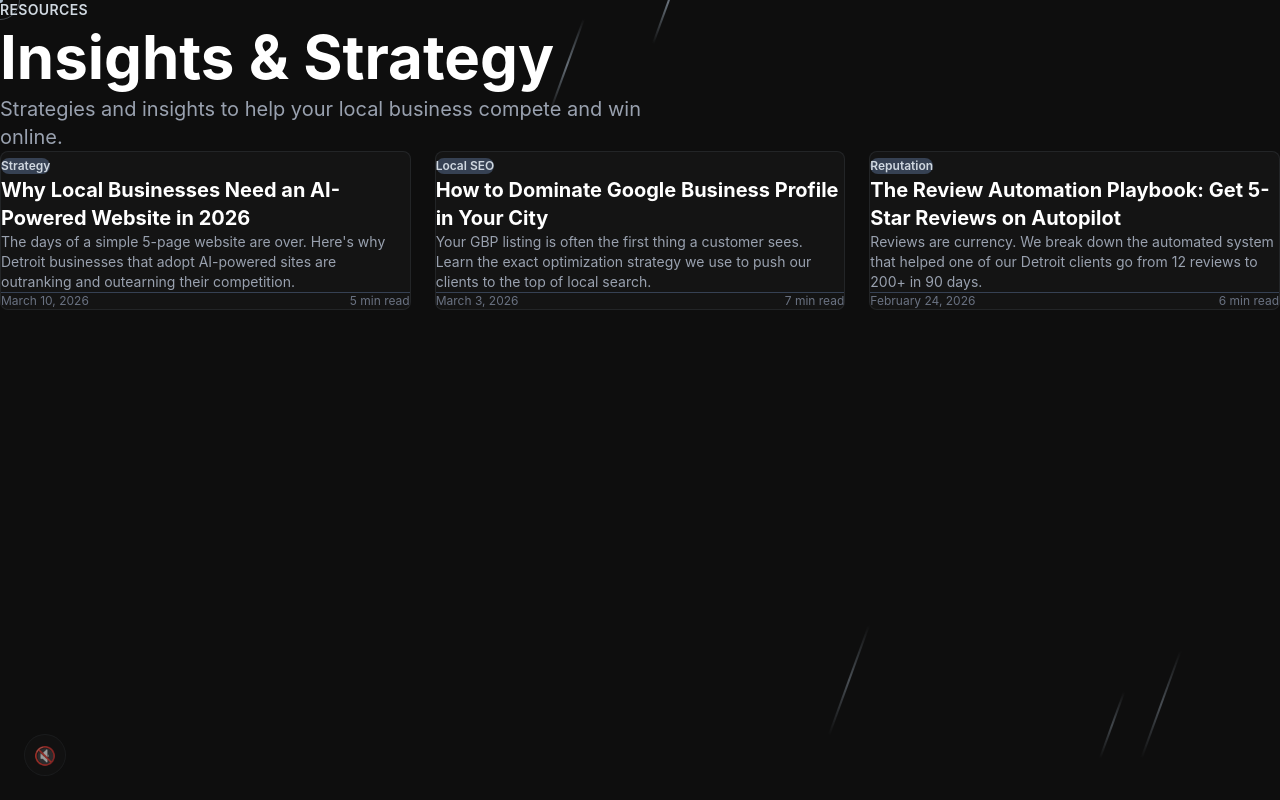
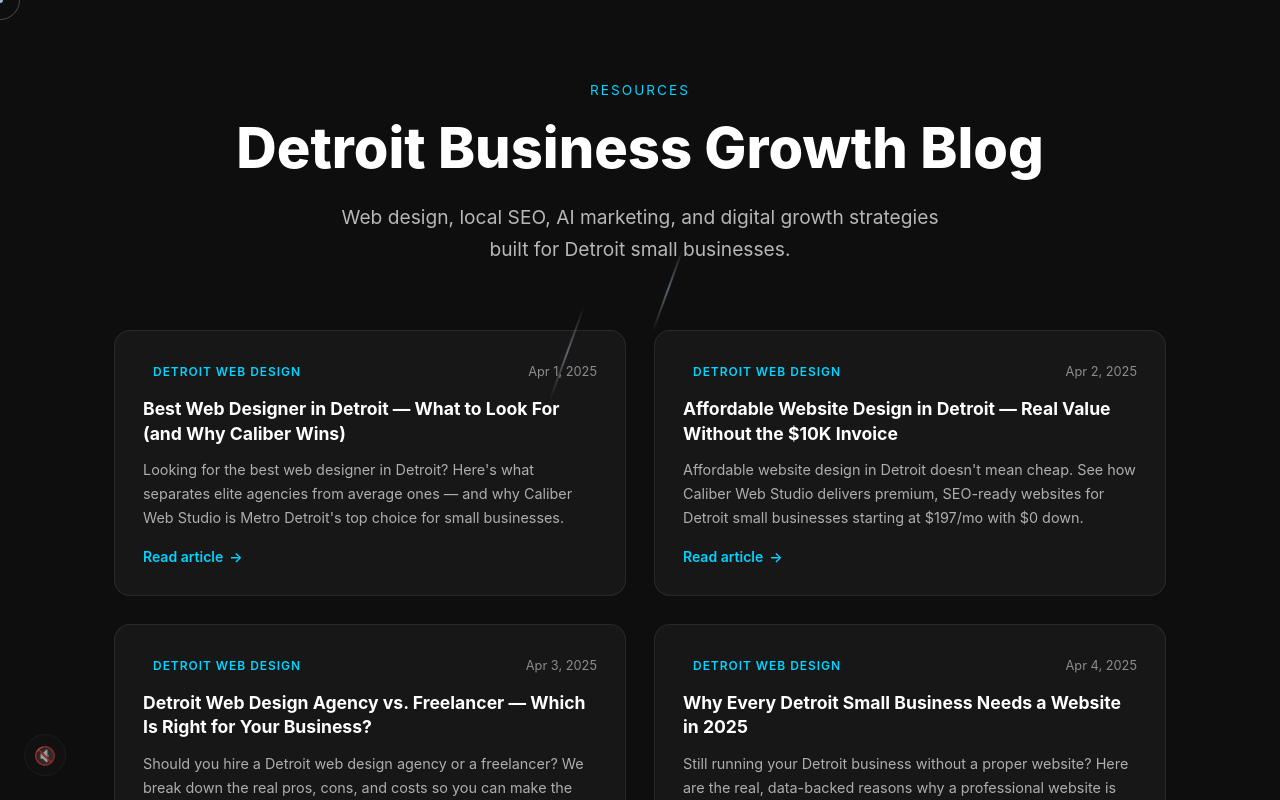
Before and after one commit to Darrin50/caliberwebstudio, a Next.js app: page /blog in a window 1280 px wide. Shown: the top 800 px of the page. Built offline with nearby package versions, Linux system fonts and the light colour scheme.

Commit message:
Refactor BlogPage and add SEO metadata
Refactored BlogPage component to improve structure and added metadata for SEO.

```diff
--- a/src/app/blog/page.tsx
+++ b/src/app/blog/page.tsx
@@ -1,109 +1,125 @@
-'use client';
-import Link from 'next/link';
+import type { Metadata } from "next";
+import Link from "next/link";
+import { posts } from "./posts";
 
-interface BlogPost {
-  slug: string;
-  title: string;
-  excerpt: string;
-  date: string;
-  readTime: string;
-  category: string;
-}
+export const metadata: Metadata = {
+  title: "Blog | Web Design, SEO & AI Tips for Detroit Small Businesses",
+  description: "Expert articles on web design, local SEO, AI-powered marketing, and digital growth strategies for Detroit and Metro Michigan small businesses.",
+  alternates: { canonical: "https://caliberwebstudio.com/blog" },
+  openGraph: {
+    title: "Blog | Caliber Web Studio",
+    description: "Expert tips on web design, local SEO, and AI marketing for Detroit small businesses.",
+    url: "https://caliberwebstudio.com/blog",
+    type: "website",
+  },
+};
 
-const posts: BlogPost[] = [
-  {
-    slug: 'why-local-businesses-need-ai-websites',
-    title: 'Why Local Businesses Need an AI-Powered Website in 2026',
-    excerpt: 'The days of a simple 5-page website are over. Here\'s why Detroit businesses that adopt AI-powered sites are outranking and outearning their competition.',
-    date: 'March 10, 2026',
-    readTime: '5 min read',
-    category: 'Strategy',
-  },
-  {
-    slug: 'google-business-profile-domination',
-    title: 'How to Dominate Google Business Profile in Your City',
-    excerpt: 'Your GBP listing is often the first thing a customer sees. Learn the exact optimization strategy we use to push our clients to the top of local search.',
-    date: 'March 3, 2026',
-    readTime: '7 min read',
-    category: 'Local SEO',
-  },
-  {
-    slug: 'review-automation-guide',
-    title: 'The Review Automation Playbook: Get 5-Star Reviews on Autopilot',
-    excerpt: 'Reviews are currency. We break down the automated system that helped one of our Detroit clients go from 12 reviews to 200+ in 90 days.',
-    date: 'February 24, 2026',
-    readTime: '6 min read',
-    category: 'Reputation',
-  },
-];
+const categoryColors: Record<string, string> = {
+  "Detroit Web Design": "var(--accent, #00d4ff)",
+  "Pricing & Value": "#a78bfa",
+  "AI & Technology": "#34d399",
+  "SEO": "#fb923c",
+  "Industry Guides": "#f472b6",
+  "Advice": "#facc15",
+  "Strategy": "#60a5fa",
+};
 
-export default function BlogPage() {
+export default function BlogIndex() {
   return (
-    <main className="min-h-screen" style={{ backgroundColor: 'var(--bg)' }}>
-      {/* Header Section */}
-      <section className="py-20 px-4 sm:px-6 lg:px-8">
-        <div className="max-w-7xl mx-auto">
-          <div className="text-navy mb-4 text-sm font-semibold tracking-wide uppercase">
+    <main style={{ minHeight: "100vh", paddingTop: "80px", paddingBottom: "80px" }}>
+      <div style={{ maxWidth: "1100px", margin: "0 auto", padding: "0 24px" }}>
+        {/* Header */}
+        <div style={{ textAlign: "center", marginBottom: "64px" }}>
+          <p style={{ fontSize: "0.85rem", letterSpacing: "0.15em", textTransform: "uppercase", color: "var(--accent, #00d4ff)", marginBottom: "16px" }}>
             Resources
-          </div>
-          <h1 className="text-5xl sm:text-6xl font-bold text-white mb-6 leading-tight">
-            Insights & Strategy
+          </p>
+          <h1 style={{ fontSize: "clamp(2rem, 5vw, 3.5rem)", fontWeight: 800, lineHeight: 1.15, color: "var(--text-primary, #fff)", marginBottom: "20px" }}>
+            Detroit Business Growth Blog
           </h1>
-          <p className="text-xl text-gray-400 max-w-2xl">
-            Strategies and insights to help your local business compete and win online.
+          <p style={{ fontSize: "clamp(1rem, 2vw, 1.2rem)", color: "var(--text-secondary, rgba(255,255,255,0.7))", maxWidth: "600px", margin: "0 auto", lineHeight: 1.7 }}>
+            Web design, local SEO, AI marketing, and digital growth strategies built for Detroit small businesses.
           </p>
         </div>
-      </section>
 
-      {/* Blog Grid */}
-      <section className="py-12 px-4 sm:px-6 lg:px-8">
-        <div className="max-w-7xl mx-auto">
-          <div className="grid grid-cols-1 md:grid-cols-2 lg:grid-cols-3 gap-6">
+        {/* Posts Grid */}
+        <div style={{ display: "grid", gridTemplateColumns: "repeat(auto-fill, minmax(min(100%, 340px), 1fr))", gap: "28px" }}>
           {posts.map((post) => (
-              <Link key={post.slug} href={`/blog/${post.slug}`}>
-                <div
-                  className="h-full p-7 rounded-lg border transition-all duration-300 cursor-pointer group hover:shadow-lg"
+            <article
+              key={post.slug}
               style={{
-                    backgroundColor: 'var(--bg2)',
-                    borderColor: 'var(--border)',
-                  }}
-                  onMouseEnter={(e) => {
-                    e.currentTarget.style.borderColor = '#3b5998';
-                    e.currentTarget.style.transform = 'translateY(-4px)';
-                  }}
-                  onMouseLeave={(e) => {
-                    e.currentTarget.style.borderColor = 'var(--border)';
-                    e.currentTarget.style.transform = 'translateY(0)';
+                background: "var(--card-bg, rgba(255,255,255,0.04))",
+                border: "1px solid var(--border-color, rgba(255,255,255,0.08))",
+                borderRadius: "16px",
+                padding: "28px",
+                display: "flex",
+                flexDirection: "column",
+                gap: "12px",
+                transition: "border-color 0.2s, transform 0.2s",
               }}
             >
-                  {/* Category Badge */}
-                  <div className="mb-4">
-                    <span className="inline-block px-3 py-1 text-xs font-semibold text-navy bg-gray-700 rounded-full">
+              <div style={{ display: "flex", justifyContent: "space-between", alignItems: "center", gap: "8px", flexWrap: "wrap" }}>
+                <span style={{
+                  fontSize: "0.75rem",
+                  fontWeight: 600,
+                  letterSpacing: "0.08em",
+                  textTransform: "uppercase",
+                  color: categoryColors[post.category] || "var(--accent, #00d4ff)",
+                  background: `${categoryColors[post.category] || "var(--accent, #00d4ff)"}1a`,
+                  padding: "4px 10px",
+                  borderRadius: "20px",
+                }}>
                   {post.category}
                 </span>
+                <time style={{ fontSize: "0.8rem", color: "var(--text-secondary, rgba(255,255,255,0.5))" }} dateTime={post.date}>
+                  {new Date(post.date).toLocaleDateString("en-US", { month: "short", day: "numeric", year: "numeric" })}
+                </time>
               </div>
 
-                  {/* Title */}
-                  <h3 className="text-xl font-bold text-white mb-3 line-clamp-2 group-hover:text-navy transition-colors">
+              <h2 style={{ fontSize: "1.1rem", fontWeight: 700, lineHeight: 1.4, color: "var(--text-primary, #fff)", margin: 0 }}>
                 {post.title}
-                  </h3>
+              </h2>
 
-                  {/* Excerpt */}
-                  <p className="text-gray-400 text-sm mb-5 line-clamp-3">
-                    {post.excerpt}
+              <p style={{ fontSize: "0.9rem", color: "var(--text-secondary, rgba(255,255,255,0.65))", lineHeight: 1.65, margin: 0, flex: 1 }}>
+                {post.description}
               </p>
 
-                  {/* Meta */}
-                  <div className="flex items-center justify-between text-xs text-gray-500 pt-4 border-t border-gray-700">
-                    <span>{post.date}</span>
-                    <span>{post.readTime}</span>
+              <Link
+                href={`/blog/${post.slug}`}
+                style={{
+                  display: "inline-flex",
+                  alignItems: "center",
+                  gap: "6px",
+                  fontSize: "0.875rem",
+                  fontWeight: 600,
+                  color: "var(--accent, #00d4ff)",
+                  textDecoration: "none",
+                  marginTop: "4px",
+                }}
+              >
+                Read article <span aria-hidden="true">→</span>
+              </Link>
+            </article>
+          ))}
+        </div>
+
+        {/* Bottom CTA */}
+        <div style={{ textAlign: "center", marginTop: "80px", padding: "48px 24px", background: "var(--card-bg, rgba(255,255,255,0.04))", borderRadius: "20px", border: "1px solid var(--border-color, rgba(255,255,255,0.08))" }}>
+          <h2 style={{ fontSize: "clamp(1.5rem, 3vw, 2rem)", fontWeight: 700, color: "var(--text-primary, #fff)", marginBottom: "16px" }}>
+            Ready to Grow Your Detroit Business Online?
+          </h2>
+          <p style={{ color: "var(--text-secondary, rgba(255,255,255,0.7))", marginBottom: "28px", fontSize: "1rem" }}>
+            Custom websites, local SEO, AI chatbots, and more — starting at $197/mo with $0 down.
+          </p>
+          <div style={{ display: "flex", gap: "16px", justifyContent: "center", flexWrap: "wrap" }}>
+            <Link href="/#pricing" style={{ padding: "12px 28px", background: "var(--accent, #00d4ff)", color: "#000", borderRadius: "8px", fontWeight: 700, textDecoration: "none", fontSize: "0.95rem" }}>
+              View Plans
+            </Link>
+            <Link href="/#contact" style={{ padding: "12px 28px", background: "transparent", border: "1px solid var(--accent, #00d4ff)", color: "var(--accent, #00d4ff)", borderRadius: "8px", fontWeight: 700, textDecoration: "none", fontSize: "0.95rem" }}>
+              Free Consultation
+            </Link>
           </div>
         </div>
-              </Link>
-            ))}
       </div>
-        </div>
-      </section>
     </main>
   );
 }
```
Lines whose indentation alone changed are shown as unchanged.
